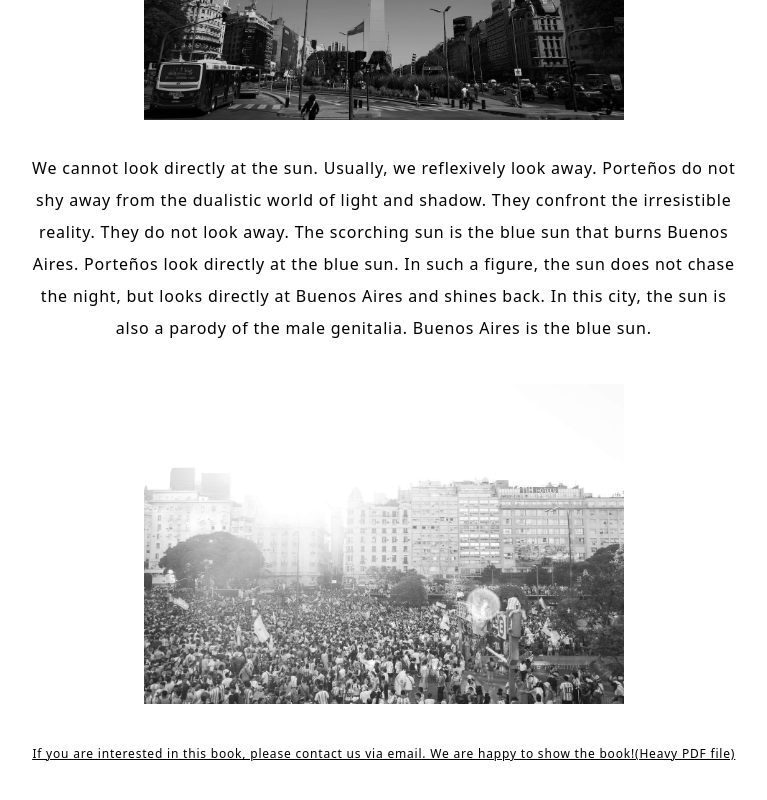
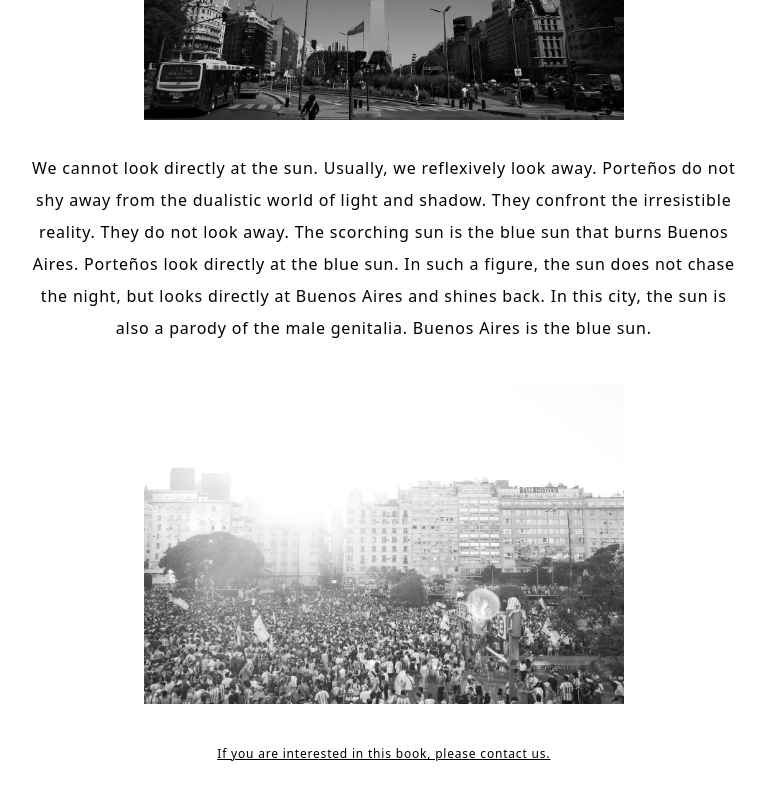
Before and after one commit to Kenchim/muyofoto, a Next.js app: page /muyodoc/solazul in a window 1280 px wide. Shown: the part 3746-4546 px from the top of the page, without its empty margins (362-1129 px from the left). Built offline with nearby package versions, Linux system fonts and the light colour scheme.

Commit message:
modified sentences

```diff
--- a/app/muyodoc/solazul/page.tsx
+++ b/app/muyodoc/solazul/page.tsx
@@ -80,8 +80,7 @@ export default function Solazul() {
             />
 
             <p className="underline hover:text-gray-500 inline-block text-xs">
-                    <Link href="/about">If you are interested in this book, please contact us via email.
-                    We are happy to show the book!(Heavy PDF file)</Link>
+                    <Link href="/about">If you are interested in this book, please contact us.</Link>
             </p>
             </div>
         </div>
```
